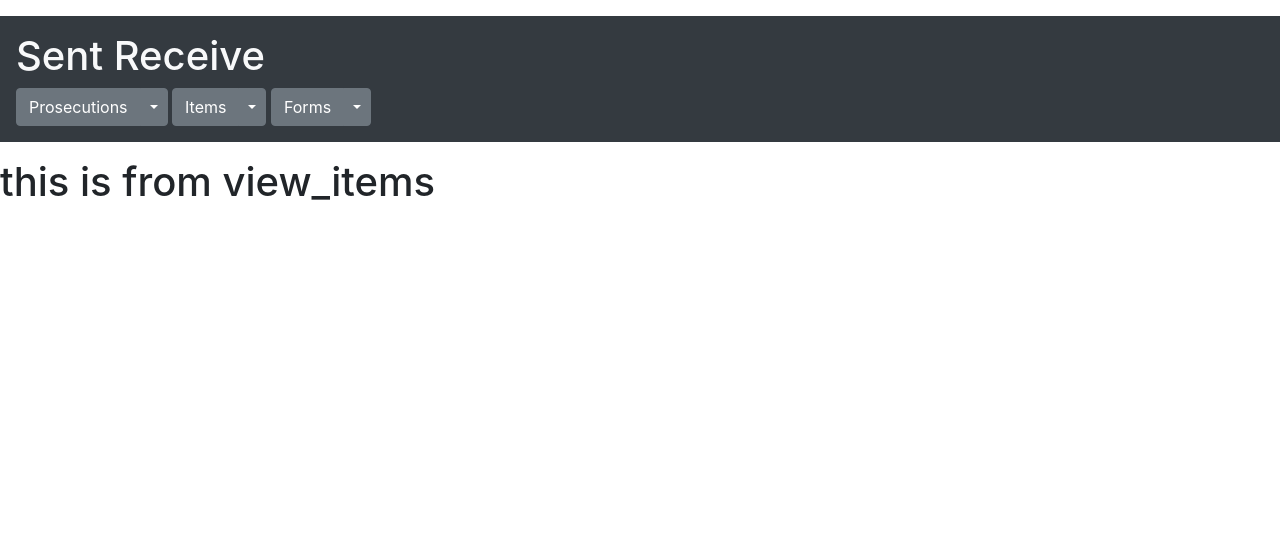
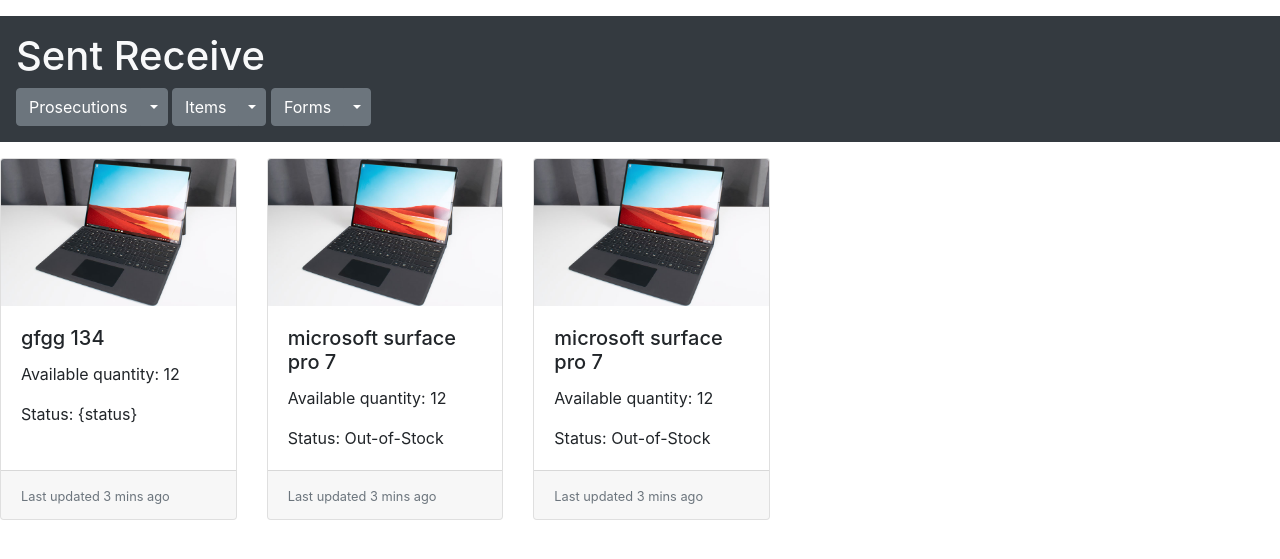
Before and after one commit to muneermohd9690/sent-receive-project, a Django app: page /items/view_items/ in a window 1280 px wide. Shown: the top 559 px of the page. Run offline with Django 3.2, Linux system fonts and the light colour scheme; data comes from the database, SQL or seed files in the repository; some libraries are stand-ins or nearby versions.

Commit message:
item views
displas all items in database.

```diff
--- a/sent_receive_project/items/templates/view_items.html
+++ b/sent_receive_project/items/templates/view_items.html
@@ -1,5 +1,23 @@
 {% extends 'mainpage.html' %}
+{% load static %}
+{% block content %}
 
-{% block content %}
-<h1>this is from view_items</h1>
+<div class="card-deck" style="width: 50rem;">
+    {% for item in items %}
+
+    <div class="card" >
+        <img class="card-img-top" src="{% static 'images/surface pro 7 front.jpg' %}" alt="Card image cap">
+        <div class="card-body">
+            <h5 class="card-title">{{item.description}} {{item.model_no}}</h5>
+            <p class="card-text">Available quantity: {{item.total_qty}}</p>
+            <p class="card-text">Status: {{item.status}}</p>
+        </div>
+        <div class="card-footer">
+            <small class="text-muted">Last updated 3 mins ago</small>
+        </div>
+    </div>
+
+    {% endfor %}
+</div>
+
 {% endblock %}
--- a/sent_receive_project/items/views.py
+++ b/sent_receive_project/items/views.py
@@ -7,7 +7,8 @@ def items(request):
 
 
 def view_items(request):
-    return render(request,'view_items.html')
+    items=Items.objects.all()
+    return render(request,'view_items.html',{"items":items})
 
 
 def add_items(request):
--- a/sent_receive_project/sent_receive_project/settings.py
+++ b/sent_receive_project/sent_receive_project/settings.py
@@ -125,3 +125,8 @@ USE_TZ = True
 # https://docs.djangoproject.com/en/3.1/howto/static-files/
 
 STATIC_URL = '/static/'
+MEDIA_URL = '/images/'
+
+STATICFILES_DIRS=[
+    os.path.join(BASE_DIR, 'static' )
+]
```
Also changed, not shown: sent_receive_project/items/surface pro 7 front.jpg (added), sent_receive_project/items/templates/surface pro 7 front.jpg (added), sent_receive_project/items/templates/surface pro 7 rear.jpg (added), sent_receive_project/items/templates/surface pro 7 side.jpg (added), sent_receive_project/static/images/surface pro 7 front.jpg (added).
